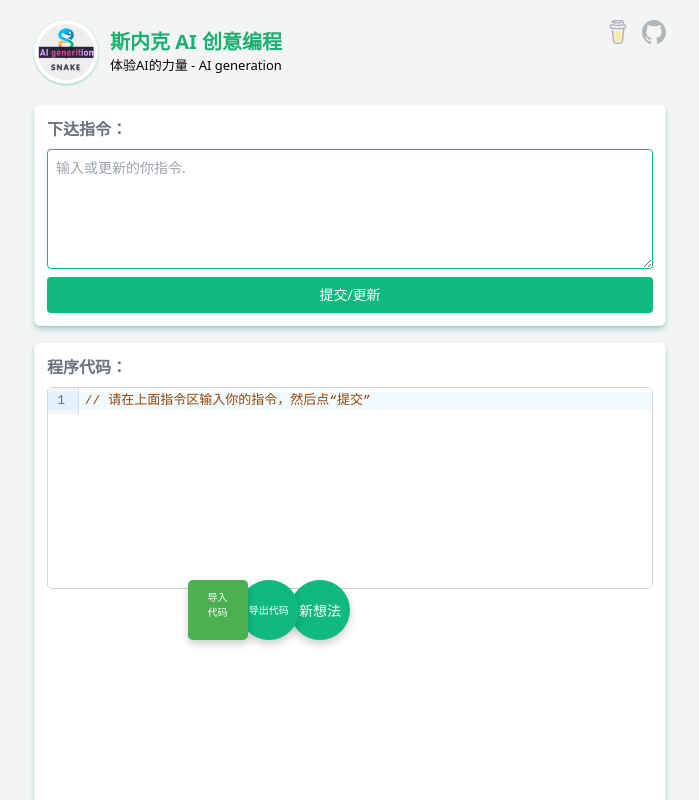
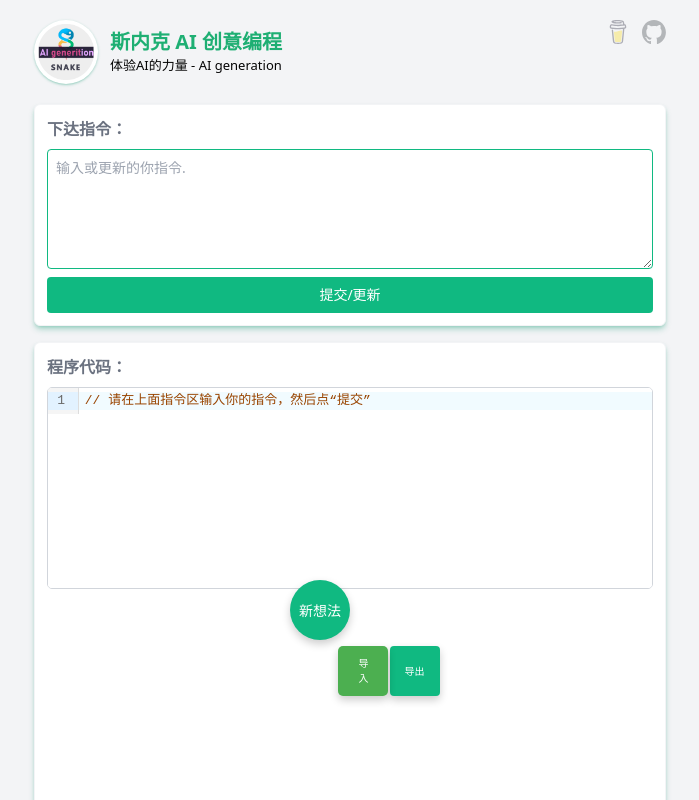
Before and after one commit to mattelim/text-gpt-p5-app, a Next.js app: page / in a window 1280 px wide. Shown: the top 800 px of the page, without its empty margins (290-989 px from the left). Built offline with nearby package versions, Linux system fonts and the light colour scheme.

Commit message:
修整按钮

```diff
--- a/pages/components/CodeImporterExporter.js
+++ b/pages/components/CodeImporterExporter.js
@@ -31,10 +31,10 @@ const CodeImporterExporter = ({ conversationHistory, result, textInput, setConve
   return (
     <div>
       <button onClick={exportCode} className="floating-button-exporter mt-4 p-2 bg-green-500 text-white rounded">
-        导出代码
+        导出
       </button>
       <label className="floating-button-importer custom-file-input mt-4">
-        导入代码
+        导入
         <input type="file" accept=".json" onChange={importCode} className="file-input" />
       </label>
     </div>
--- a/pages/styles/App.css
+++ b/pages/styles/App.css
@@ -25,14 +25,14 @@
 
   .floating-button-exporter {
     position: fixed;
-    bottom: 20%;
-    right: 54%;
+    bottom: 13%;
+    right: 43%;
     background-color: #10b981;
     color: white;
     border: none;
-    border-radius: 50%;
-    width: 60px;
-    height: 60px;
+
+    width: 50px;
+    height: 50px;
     font-size: 10px;
     box-shadow: 0 4px 8px rgba(0, 0, 0, 0.2);
     cursor: pointer;
@@ -48,14 +48,14 @@
 
   .floating-button-importer {
     position: fixed;
-    bottom: 20%;
-    right: 58%;
+    bottom: 13%;
+    right: 47%;
     background-color: #10b981;
     color: white;
     border: none;
     border-radius: 50%;
-    width: 60px;
-    height: 60px;
+    width: 50px;
+    height: 50px;
     font-size: 10px;
     box-shadow: 0 4px 8px rgba(0, 0, 0, 0.2);
     cursor: pointer;
```
